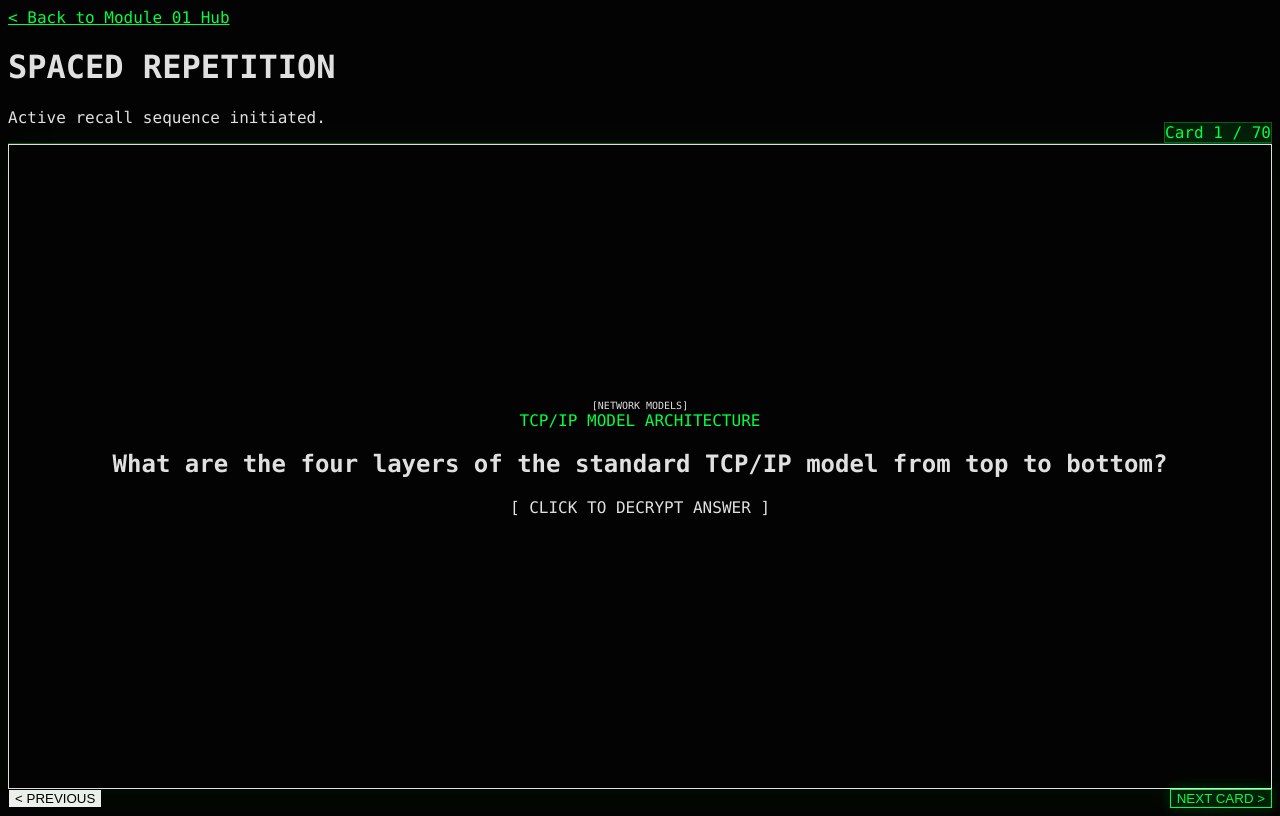
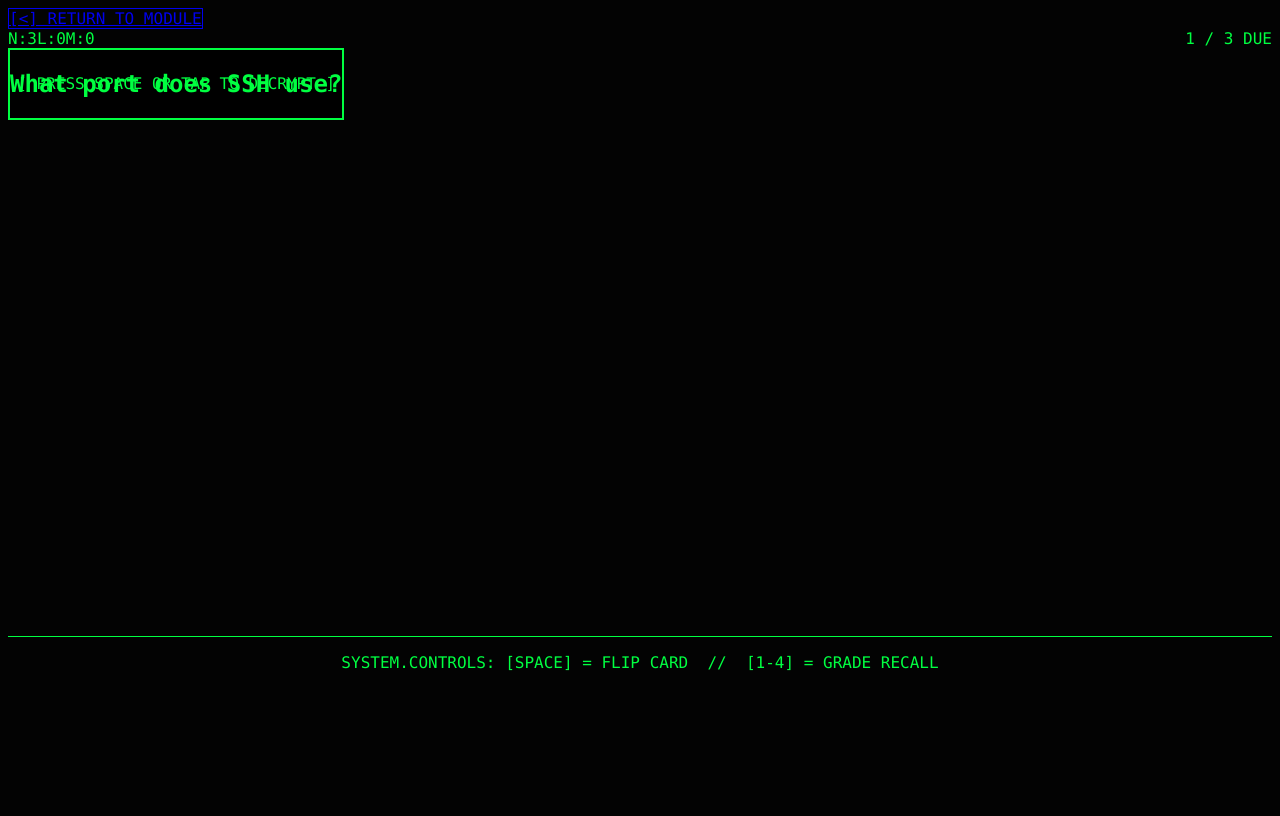
Before and after one commit to vvagraphics/wh1t3-r4bb1t, a Next.js app: page /course/module-1/flashcards in a window 1280 px wide. Built offline with nearby package versions, Linux system fonts and the light colour scheme.

Commit message:
updating flashcard 1st pass

```diff
--- a/app/course/module-1/flashcards/page.tsx
+++ b/app/course/module-1/flashcards/page.tsx
@@ -1,114 +1,276 @@
-"use client";
+'use client';
+import { useState, useEffect, useCallback } from 'react';
+import Link from 'next/link';
 
-import { useState } from "react";
-import Link from "next/link";
-// ⚠️ Updated path to include src!
-import cardData from "@/src/data/module1-cards.json";
+// SRS Data Structure
+type Flashcard = {
+  id: string;
+  front: string;
+  back: string;
+  nextReview: number;
+  interval: number;
+  ease: number;
+};
+
+// Default Sec+/Net+ Data
+const defaultCards: Flashcard[] = [
+  { id: '1', front: 'What port does SSH use?', back: 'Port 22', nextReview: 0, interval: 0, ease: 2.5 },
+  { id: '2', front: 'What is the purpose of a SIEM?', back: 'Security Information and Event Management: Log aggregation and threat detection.', nextReview: 0, interval: 0, ease: 2.5 },
+  { id: '3', front: 'Define Phishing', back: 'Social engineering attack using deceptive emails to steal credentials.', nextReview: 0, interval: 0, ease: 2.5 },
+];
 
 export default function FlashcardsPage() {
+  const [deck, setDeck] = useState<Flashcard[]>([]);
   const [currentIndex, setCurrentIndex] = useState(0);
   const [isFlipped, setIsFlipped] = useState(false);
+  const [sessionComplete, setSessionComplete] = useState(false);
+  const [mounted, setMounted] = useState(false);
 
-  // Failsafe in case the JSON hasn't loaded yet
-  if (!cardData || cardData.length === 0) {
-    return <div className="p-8 text-white text-center">Loading encrypted databanks...</div>;
+  // Load from LocalStorage
+  useEffect(() => {
+    const savedDeck = localStorage.getItem('matrix_flashcards_mod1');
+    if (savedDeck) {
+      setDeck(JSON.parse(savedDeck));
+    } else {
+      setDeck(defaultCards);
+    }
+    setMounted(true);
+  }, []);
+
+  // Save to LocalStorage
+  useEffect(() => {
+    if (deck.length > 0) {
+      localStorage.setItem('matrix_flashcards_mod1', JSON.stringify(deck));
+    }
+  }, [deck]);
+
+  const dueCards = deck.filter(card => card.nextReview <= Date.now());
+  const currentCard = dueCards[currentIndex];
+
+  const masteredCount = deck.filter(c => c.interval > 14).length;
+  const learningCount = deck.filter(c => c.interval > 0 && c.interval <= 14).length;
+  const newCount = deck.filter(c => c.interval === 0).length;
+
+  const handleGrade = useCallback((grade: 'again' | 'hard' | 'good' | 'easy') => {
+    if (!currentCard) return;
+
+    const updatedDeck = [...deck];
+    const cardIndex = deck.findIndex(c => c.id === currentCard.id);
+    let card = { ...updatedDeck[cardIndex] };
+
+    const now = Date.now();
+    const dayInMs = 86400000;
+
+    switch (grade) {
+      case 'again':
+        card.interval = 0;
+        card.ease = Math.max(1.3, card.ease - 0.2);
+        card.nextReview = now + 60000; // 1 min
+        break;
+      case 'hard':
+        card.interval = Math.max(1, card.interval * 1.2);
+        card.ease = Math.max(1.3, card.ease - 0.15);
+        card.nextReview = now + (card.interval * dayInMs);
+        break;
+      case 'good':
+        card.interval = Math.max(1, (card.interval === 0 ? 1 : card.interval * card.ease));
+        card.nextReview = now + (card.interval * dayInMs);
+        break;
+      case 'easy':
+        card.interval = Math.max(4, card.interval * card.ease * 1.3);
+        card.ease += 0.15;
+        card.nextReview = now + (card.interval * dayInMs);
+        break;
+    }
+
+    updatedDeck[cardIndex] = card;
+    setDeck(updatedDeck);
+    setIsFlipped(false);
+
+    if (currentIndex + 1 >= dueCards.length - 1) {
+      setSessionComplete(true);
+    } else {
+      setCurrentIndex(prev => prev + 1);
+    }
+  }, [deck, currentCard, currentIndex, dueCards.length]);
+
+  // Hardened Keyboard Bindings
+  useEffect(() => {
+    const handleKeyDown = (e: KeyboardEvent) => {
+      // Ignore if user is typing in a form field elsewhere
+      if (['INPUT', 'TEXTAREA'].includes((e.target as HTMLElement).tagName)) return;
+      if (sessionComplete || !currentCard) return;
+
+      if (e.code === 'Space' || e.key === ' ') {
+        e.preventDefault();
+        setIsFlipped(prev => !prev);
+        return;
+      }
+
+      if (isFlipped) {
+        if (e.key === '1') { e.preventDefault(); handleGrade('again'); }
+        if (e.key === '2') { e.preventDefault(); handleGrade('hard'); }
+        if (e.key === '3') { e.preventDefault(); handleGrade('good'); }
+        if (e.key === '4') { e.preventDefault(); handleGrade('easy'); }
+      }
+    };
+
+    window.addEventListener('keydown', handleKeyDown);
+    return () => window.removeEventListener('keydown', handleKeyDown);
+  }, [isFlipped, sessionComplete, currentCard, handleGrade]);
+
+  if (!mounted) return null;
+
+  if (sessionComplete || !currentCard) {
+    return (
+      <div className="flex flex-col items-center justify-center min-h-screen bg-black text-[#00FF41] font-mono p-6">
+        <h1 className="text-2xl sm:text-4xl mb-6 tracking-widest text-center" style={{ textShadow: '0 0 10px #00FF41' }}>
+          SYSTEM.REVIEW_COMPLETE
+        </h1>
+        <p className="text-gray-400 mb-8 text-center sm:text-lg">No active threats detected. All modules verified.</p>
+
+        <div className="flex flex-col sm:flex-row gap-4 sm:gap-8 mb-10 text-sm sm:text-base border border-[#00FF41] p-6" style={{ backgroundColor: '#001100' }}>
+          <div><span className="text-blue-400">NEW:</span> {newCount}</div>
+          <div><span className="text-yellow-500">LEARNING:</span> {learningCount}</div>
+          <div><span className="text-[#00FF41]">MASTERED:</span> {masteredCount}</div>
+        </div>
+
+        <div className="flex flex-col sm:flex-row gap-4 w-full max-w-md">
+          <Link
+            href="/course/module-1"
+            className="flex-1 text-center px-6 py-4 border border-gray-500 text-gray-500 hover:border-[#00FF41] hover:text-[#00FF41] transition-colors"
+          >
+            [ ESC ] RETURN
+          </Link>
+          <button
+            onClick={() => {
+              const resetDeck = deck.map(c => ({...c, nextReview: 0}));
+              setDeck(resetDeck);
+              setSessionComplete(false);
+              setCurrentIndex(0);
+            }}
+            className="flex-1 px-6 py-4 border border-red-500 text-red-500 hover:bg-red-500 hover:text-black transition-colors"
+          >
+            FORCE RESTART
+          </button>
+        </div>
+      </div>
+    );
   }
 
-  const currentCard = cardData[currentIndex];
+  return (
+    <div className="flex flex-col items-center min-h-screen bg-black text-[#00FF41] p-4 sm:p-8 font-mono w-full overflow-hidden">
 
-  const nextCard = () => {
-    setIsFlipped(false);
-    setTimeout(() => {
-      setCurrentIndex((prev) => (prev + 1) % cardData.length);
-    }, 150);
-  };
+      <div className="w-full max-w-3xl mx-auto flex flex-col relative z-10 min-h-[85vh]">
 
-  const prevCard = () => {
-    setIsFlipped(false);
-    setTimeout(() => {
-      setCurrentIndex((prev) => (prev - 1 + cardData.length) % cardData.length);
-    }, 150);
-  };
+        {/* Prominent Escape Hatch */}
+        <div className="w-full mb-6 flex justify-between items-center">
+          <Link
+            href="/course/module-1"
+            className="inline-block px-4 py-2 border border-gray-700 text-gray-400 hover:border-[#00FF41] hover:text-[#00FF41] transition-colors text-xs sm:text-sm tracking-widest"
+          >
+            [&lt;] RETURN TO MODULE
+          </Link>
+        </div>
 
-  return (
-    <div className="min-h-screen p-8 max-w-4xl mx-auto flex flex-col">
-      <Link href="/course/module-1" className="text-[#00ff41] hover:underline text-sm mb-8">
-        &lt; Back to Module 01 Hub
-      </Link>
+        {/* HUD */}
+        <div className="w-full mb-6">
+          <div className="flex justify-between items-end mb-3 text-xs sm:text-sm">
+            <div>
+              <span className="hidden sm:inline-block text-gray-500 mr-2">DECK STATUS //</span>
+              <span className="mr-3"><span className="text-blue-400">N:</span>{newCount}</span>
+              <span className="mr-3"><span className="text-yellow-500">L:</span>{learningCount}</span>
+              <span><span className="text-[#00FF41]">M:</span>{masteredCount}</span>
+            </div>
+            <div className="text-right">
+              <span>{currentIndex + 1} / {dueCards.length} DUE</span>
+            </div>
+          </div>
+          <div className="w-full h-1 bg-gray-900 overflow-hidden">
+            <div
+              className="h-full bg-[#00FF41] transition-all duration-300"
+              style={{ width: `${((currentIndex) / dueCards.length) * 100}%`, boxShadow: '0 0 10px #00FF41' }}
+            ></div>
+          </div>
+        </div>
 
-      <div className="flex justify-between items-end mb-8 border-b border-[#00ff41]/30 pb-4">
-        <div>
-          <h1 className="text-3xl font-bold text-white uppercase tracking-widest">Spaced Repetition</h1>
-          <p className="text-gray-400 mt-2">Active recall sequence initiated.</p>
-        </div>
-        <span className="text-[#00ff41] font-mono border border-[#00ff41]/30 px-3 py-1 bg-[#00ff41]/10 rounded">
-          Card {currentIndex + 1} / {cardData.length}
-        </span>
-      </div>
+        {/* Rigid Card Container */}
+        <div
+          onClick={() => setIsFlipped(!isFlipped)}
+          className="relative w-full flex-1 min-h-[350px] sm:min-h-[450px] cursor-pointer mt-4"
+          style={{ perspective: '1000px' }}
+        >
+          <div
+            className="w-full h-full absolute transition-transform duration-500"
+            style={{
+              transformStyle: 'preserve-3d',
+              transform: isFlipped ? 'rotateY(180deg)' : 'rotateY(0deg)'
+            }}
+          >
 
-      {/* The Flashcard */}
-      <div
-        onClick={() => setIsFlipped(!isFlipped)}
-        className="flex-grow cursor-pointer relative min-h-[450px] border border-gray-700 bg-black/60 hover:border-[#00ff41]/50 transition-all p-8 flex flex-col justify-center items-center text-center shadow-[0_0_30px_rgba(0,255,65,0.05)] rounded-lg"
-      >
-        {!isFlipped ? (
-          // FRONT OF CARD
-          <div className="space-y-6 w-full max-w-2xl px-4">
-            <div className="flex flex-col items-center gap-1">
-              <span className="text-[10px] text-gray-500 font-mono uppercase tracking-widest">[{currentCard.category}]</span>
-              <span className="text-sm text-[#00ff41] font-bold uppercase tracking-widest">{currentCard.topic}</span>
+            {/* Front */}
+            <div
+              className="absolute inset-0 flex flex-col items-center justify-center p-6 sm:p-12 border-2 border-[#00FF41] hover:shadow-[0_0_30px_rgba(0,255,65,0.2)] transition-shadow"
+              style={{ backfaceVisibility: 'hidden', backgroundColor: '#000000' }}
+            >
+              <h2 className="text-2xl sm:text-4xl text-[#00FF41] text-center leading-relaxed font-bold">
+                {currentCard.front}
+              </h2>
+              <div className="absolute bottom-6 text-xs sm:text-sm text-gray-500 animate-pulse tracking-widest">
+                [ PRESS SPACE OR TAP TO DECRYPT ]
+              </div>
             </div>
 
-            <h2 className="text-2xl md:text-4xl font-bold text-white leading-tight py-4">
-              {currentCard.question}
-            </h2>
+            {/* Back */}
+            <div
+              className="absolute inset-0 flex flex-col items-center justify-center p-6 sm:p-12 border-2 border-[#00FF41]"
+              style={{
+                backfaceVisibility: 'hidden',
+                transform: 'rotateY(180deg)',
+                backgroundColor: '#001100',
+                boxShadow: '0 0 25px rgba(0,255,65,0.2)'
+              }}
+            >
+              <h2 className="text-xl sm:text-3xl text-[#00FF41] text-center leading-relaxed">
+                {currentCard.back}
+              </h2>
+            </div>
 
-            <p className="text-gray-600 text-xs font-mono uppercase mt-8 animate-pulse">
-              [ Click to Decrypt Answer ]
-            </p>
           </div>
-        ) : (
-          // BACK OF CARD
-          <div className="space-y-6 w-full max-w-3xl px-4 animate-in fade-in duration-300">
-            <h3 className="text-xl md:text-2xl font-bold text-white border-b border-gray-800 pb-6">
-              {currentCard.answer}
-            </h3>
+        </div>
 
-            {currentCard.laymanExplanation && (
-              <div className="text-left bg-gray-900/80 p-5 border-l-2 border-[#00ff41] rounded-r">
-                <span className="text-[#00ff41] text-[10px] font-bold tracking-widest uppercase block mb-2">
-                  Layman Translation
-                </span>
-                <p className="text-gray-300 text-sm leading-relaxed">
-                  {currentCard.laymanExplanation}
-                </p>
-              </div>
-            )}
+        {/* SRS Controls */}
+        <div className={`mt-8 w-full transition-all duration-300 ${isFlipped ? 'opacity-100 translate-y-0' : 'opacity-0 translate-y-4 pointer-events-none'}`}>
+          <div className="grid grid-cols-2 sm:grid-cols-4 gap-2 sm:gap-4">
+            <button onClick={(e) => { e.stopPropagation(); handleGrade('again'); }} className="py-4 border border-red-500 text-red-500 hover:bg-red-500 hover:text-black uppercase text-sm sm:text-base tracking-widest transition-colors flex flex-col items-center" style={{ backgroundColor: '#000000' }}>
+              <span>[1] Again</span>
+              <span className="text-[10px] sm:text-xs opacity-70 mt-1">Forgot It (&lt;1m)</span>
+            </button>
 
-            {currentCard.examTip && (
-              <div className="text-left text-sm text-yellow-500/90 mt-4 bg-yellow-950/20 p-4 border border-yellow-900/50 rounded">
-                <span className="font-bold uppercase tracking-wider text-xs block mb-1">⚠️ OPSEC / Exam Tip:</span>
-                {currentCard.examTip}
-              </div>
-            )}
+            <button onClick={(e) => { e.stopPropagation(); handleGrade('hard'); }} className="py-4 border border-yellow-500 text-yellow-500 hover:bg-yellow-500 hover:text-black uppercase text-sm sm:text-base tracking-widest transition-colors flex flex-col items-center" style={{ backgroundColor: '#000000' }}>
+              <span>[2] Hard</span>
+              <span className="text-[10px] sm:text-xs opacity-70 mt-1">Barely Knew It</span>
+            </button>
+
+            <button onClick={(e) => { e.stopPropagation(); handleGrade('good'); }} className="py-4 border border-[#00FF41] text-[#00FF41] hover:bg-[#00FF41] hover:text-black uppercase text-sm sm:text-base tracking-widest transition-colors flex flex-col items-center shadow-[0_0_10px_rgba(0,255,65,0.1)]" style={{ backgroundColor: '#001100' }}>
+              <span>[3] Good</span>
+              <span className="text-[10px] sm:text-xs opacity-70 mt-1">Remembered</span>
+            </button>
+
+            <button onClick={(e) => { e.stopPropagation(); handleGrade('easy'); }} className="py-4 border border-blue-400 text-blue-400 hover:bg-blue-400 hover:text-black uppercase text-sm sm:text-base tracking-widest transition-colors flex flex-col items-center" style={{ backgroundColor: '#000000' }}>
+              <span>[4] Easy</span>
+              <span className="text-[10px] sm:text-xs opacity-70 mt-1">Too Simple</span>
+            </button>
           </div>
-        )}
-      </div>
+        </div>
 
-      {/* Controls */}
-      <div className="flex justify-between mt-8">
-        <button
-          onClick={prevCard}
-          className="px-6 py-3 font-mono text-sm border border-gray-700 text-gray-400 hover:text-white hover:border-white transition-all rounded"
-        >
-          &lt; PREVIOUS
-        </button>
-        <button
-          onClick={nextCard}
-          className="px-8 py-3 font-mono font-bold text-sm bg-[#00ff41]/10 border border-[#00ff41] text-[#00ff41] hover:bg-[#00ff41] hover:text-black shadow-[0_0_15px_rgba(0,255,65,0.2)] hover:shadow-[0_0_20px_rgba(0,255,65,0.6)] transition-all rounded uppercase tracking-widest"
-        >
-          NEXT CARD &gt;
-        </button>
+        {/* Terminal Instructions Overlay */}
+        <div className="mt-8 text-center border-t border-gray-800 pt-6">
+          <p className="text-gray-500 text-xs sm:text-sm font-mono tracking-widest">
+            SYSTEM.CONTROLS: <span className="text-gray-300">[SPACE]</span> = FLIP CARD &nbsp;//&nbsp; <span className="text-gray-300">[1-4]</span> = GRADE RECALL
+          </p>
+        </div>
+
       </div>
     </div>
   );
```
Also changed, not shown: app/globals.css (+17 -0 lines).
